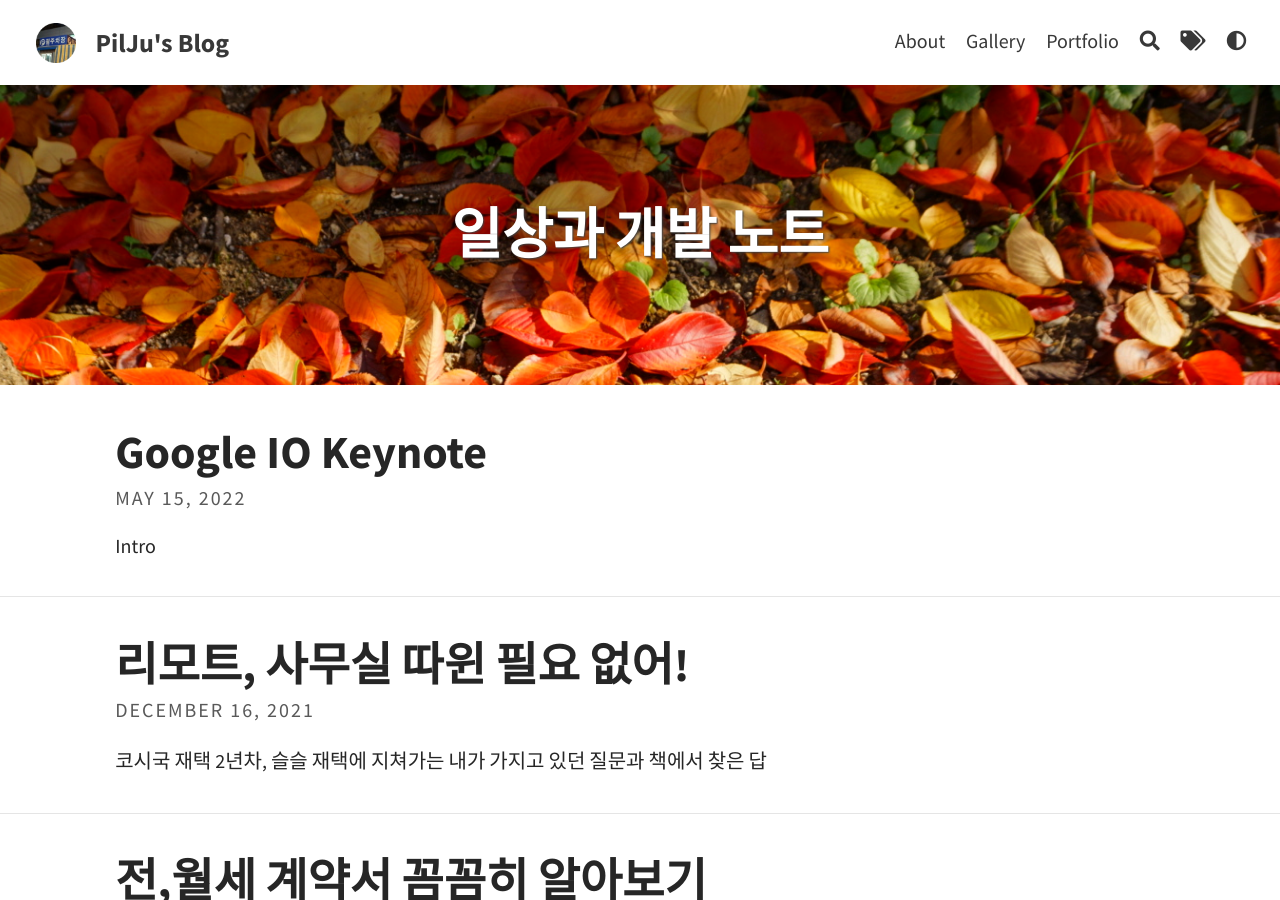
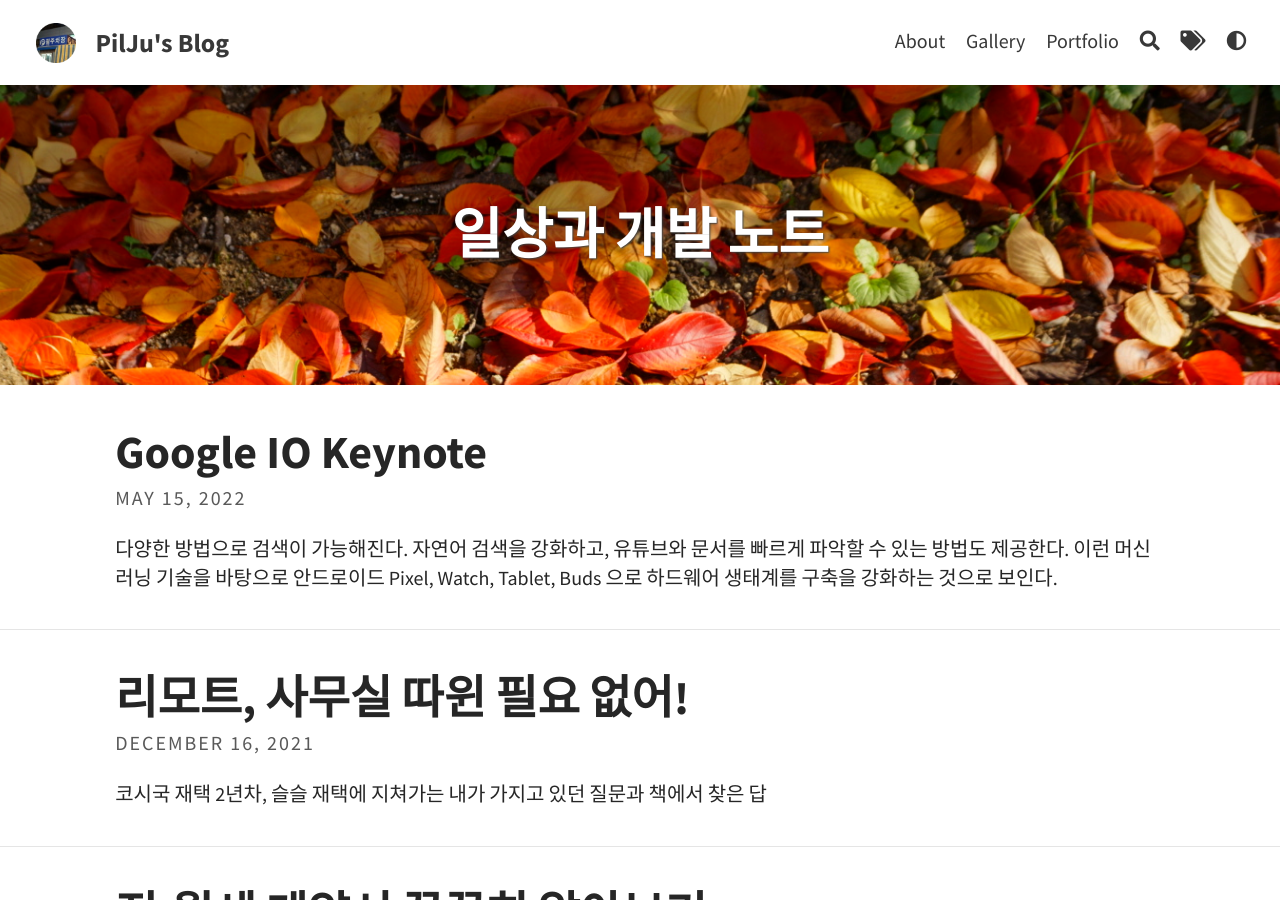
Before and after one commit to Veronikapj/veronikapj.github.io, a Jekyll site: the page built from index.html, in a window 1280 px wide and 900 px high. Built offline with Jekyll 4.4.1, drawn with Linux system fonts in a browser that asks for light colours; the list of posts is cut into pages by our own code.

Commit message:
Update 2022-05-15-2022-GoogleIO-Keynote.md
전체 요약 추가

```diff
--- a/_posts/2022-05-15-2022-GoogleIO-Keynote.md
+++ b/_posts/2022-05-15-2022-GoogleIO-Keynote.md
@@ -3,6 +3,9 @@ layout: post
 title: Google IO Keynote
 tags: [GoogleIO, Keynote, 2022]
 ---
+
+다양한 방법으로 검색이 가능해진다. 자연어 검색을 강화하고, 유튜브와 문서를 빠르게 파악할 수 있는 방법도 제공한다.
+이런 머신러닝 기술을 바탕으로 안드로이드 Pixel, Watch, Tablet, Buds 으로 하드웨어 생태계를 구축을 강화하는 것으로 보인다.
 
 # Intro
 
```
